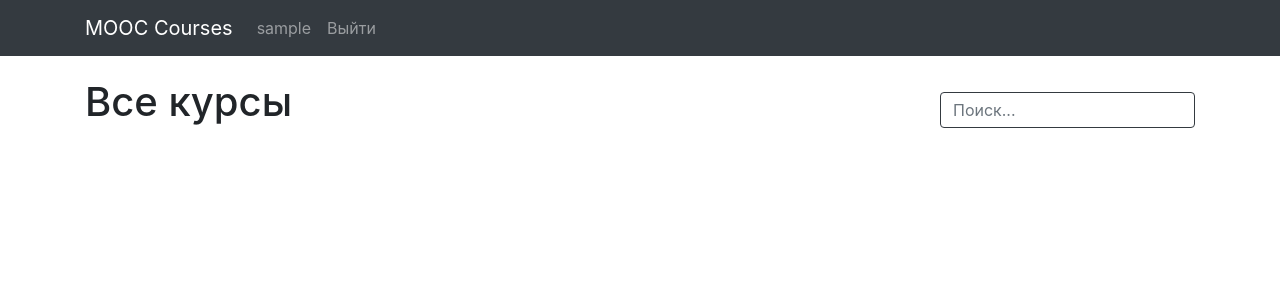
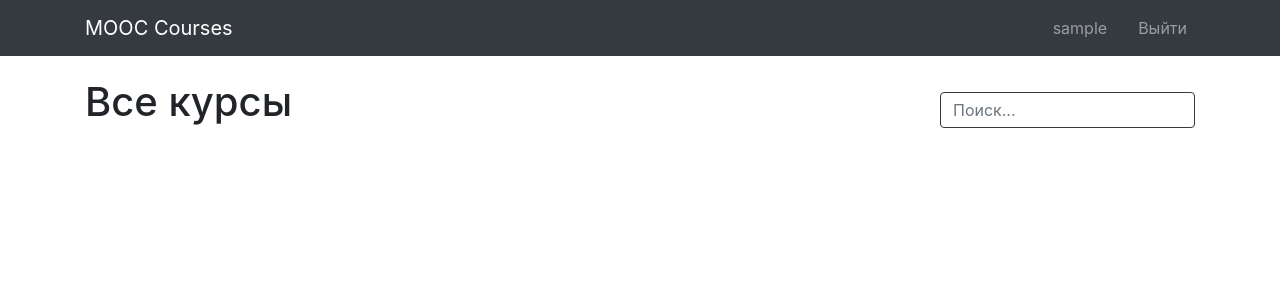
Before and after one commit to demidafonichev/mooc_courses, a Django app: page /courses/ in a window 1280 px wide. Shown: the top 300 px of the page. Run offline with Django 3.2, Linux system fonts and the light colour scheme; the visitor is signed in with stand-in values (Sample User, id 1); data that the repository does not hold is empty; some libraries are stand-ins or nearby versions.

Commit message:
Restyle navbar

```diff
--- a/static/css/styles.css
+++ b/static/css/styles.css
@@ -299,3 +299,7 @@ body {
     background-size: 100%;
     background-image: url("../images/play.png");
 }
+
+.username {
+    margin-right: 15px;
+}
--- a/templates/base.html
+++ b/templates/base.html
@@ -18,21 +18,13 @@
 <nav class="navbar navbar-expand-lg navbar-dark bg-dark fixed-top">
     <div class="container">
         <a class="navbar-brand" href="{% url "courses_catalog" %}">MOOC Courses</a>
-        <button class="navbar-toggler" type="button" data-toggle="collapse" data-target="#navbarResponsive"
-                aria-controls="navbarResponsive" aria-expanded="false" aria-label="Toggle navigation">
-            <span class="navbar-toggler-icon"></span>
-        </button>
         {% if user.is_authenticated %}
-            <div class="collapse navbar-collapse" id="navbarResponsive">
-                <div class="dropdown">
-                    <ul class="navbar-nav mr-auto">
-                        <li>
-                            <a class="nav-link" href="{% url "profile" %}">{{ user.username }}</a>
-                        </li>
-                        <li>
-                            <a class="nav-link" href="{% url "logout" %}">Выйти</a>
-                        </li>
-                    </ul>
+            <div class="form-inline">
+                <div class="navbar-nav username">
+                    <a class="nav-link" href="{% url "profile" %}">{{ user.username }}</a>
+                </div>
+                <div class="navbar-nav">
+                    <a class="nav-link" href="{% url "logout" %}">Выйти</a>
                 </div>
             </div>
         {% else %}
```
